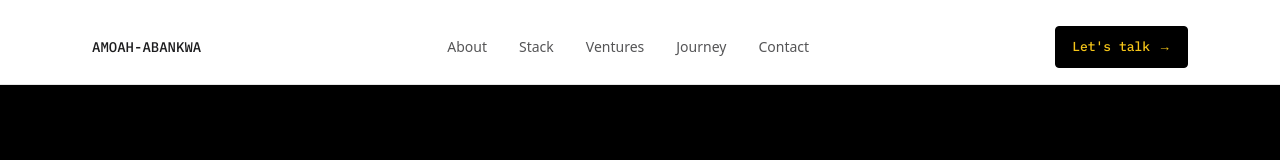
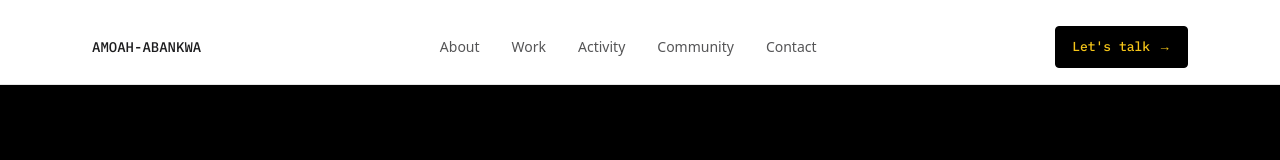
Before and after one commit to Amoah-Abankwa/Emfolio, a Next.js app in the folder web/: page / in a window 1280 px wide. Shown: the top 160 px of the page. Built offline with nearby package versions, Linux system fonts and the light colour scheme; no server answers.

Commit message:
nav menu modification

```diff
--- a/web/components/Nav.tsx
+++ b/web/components/Nav.tsx
@@ -14,9 +14,9 @@ export default function Nav() {
 
   const links: NavLink[] = [
     { href: '#about', label: 'About' },
-    { href: '#stack', label: 'Stack' },
-    { href: '#ventures', label: 'Ventures' },
-    { href: '#journey', label: 'Journey' },
+    { href: '#case-studies', label: 'Work' },
+    { href: '#activity', label: 'Activity' },
+    { href: '#collaborators', label: 'Community' },
     { href: '#contact', label: 'Contact' },
   ];
 
```
